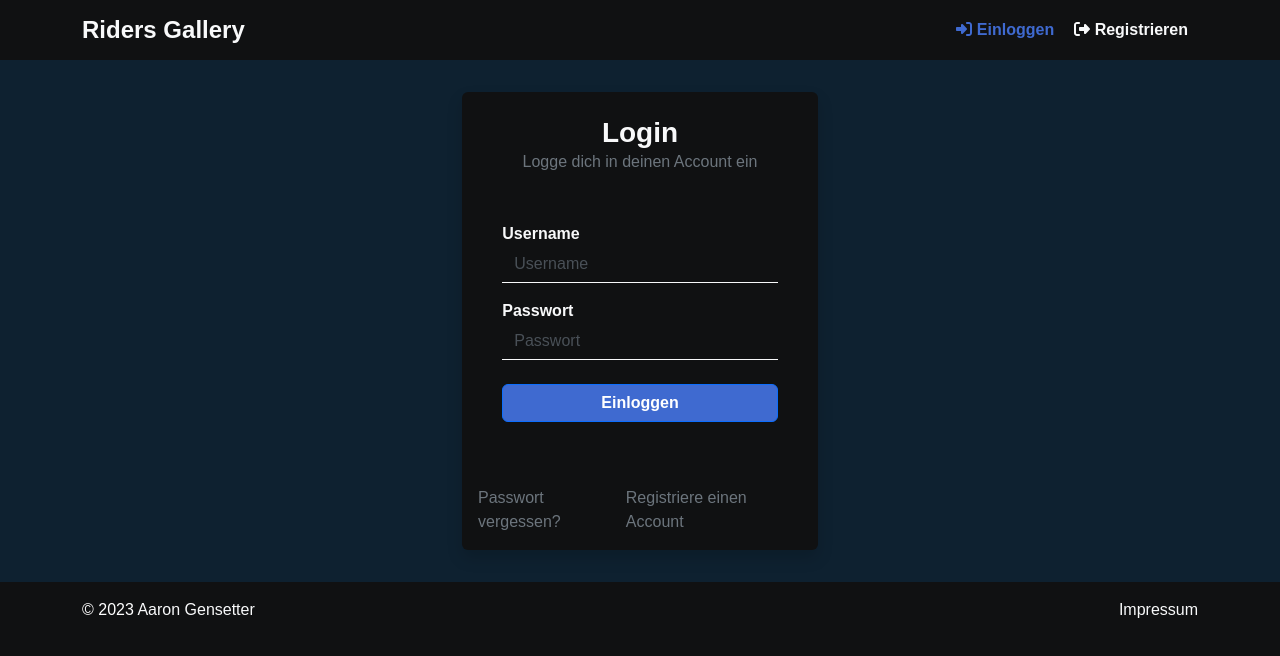
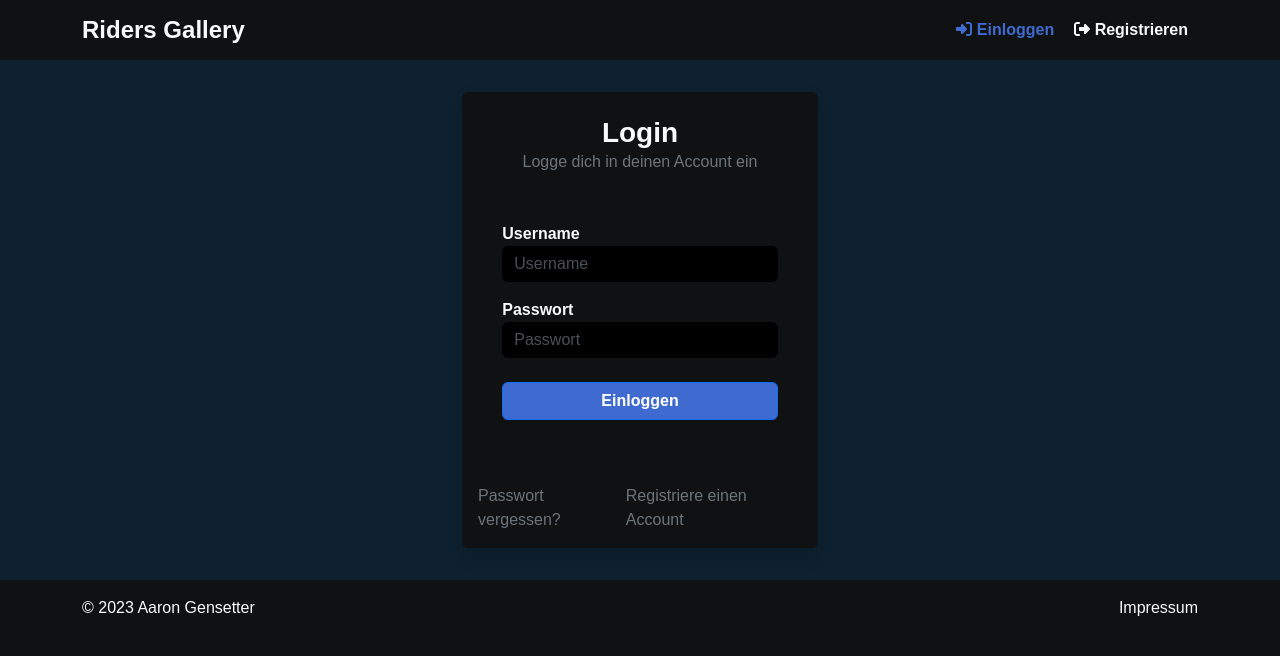
Before and after one commit to HATBE/just-a-bunch-of-files, an Angular app in the folder frontend/: page /auth/login in a window 1280 px wide. Shown: the top 656 px of the page. Built offline with nearby package versions, Linux system fonts and the light colour scheme; no server answers.

Commit message:
change input design

```diff
--- a/frontend/src/styles.css
+++ b/frontend/src/styles.css
@@ -76,10 +76,8 @@ input.bg-secondary::placeholder, textarea.bg-secondary::placeholder {
   opacity: 0.4;
 }
 .form-control, .form-select{
-  background-color: var(--bs-dark) !important;
+  background-color: var(--bs-black) !important;
   border: 0;
-  border-bottom: var(--bs-light) 1px solid !important;
-  border-radius: 0;
   color: var(--bs-light) !important;
 }
 .form-control::placeholder, .form-select::placeholder {
```
